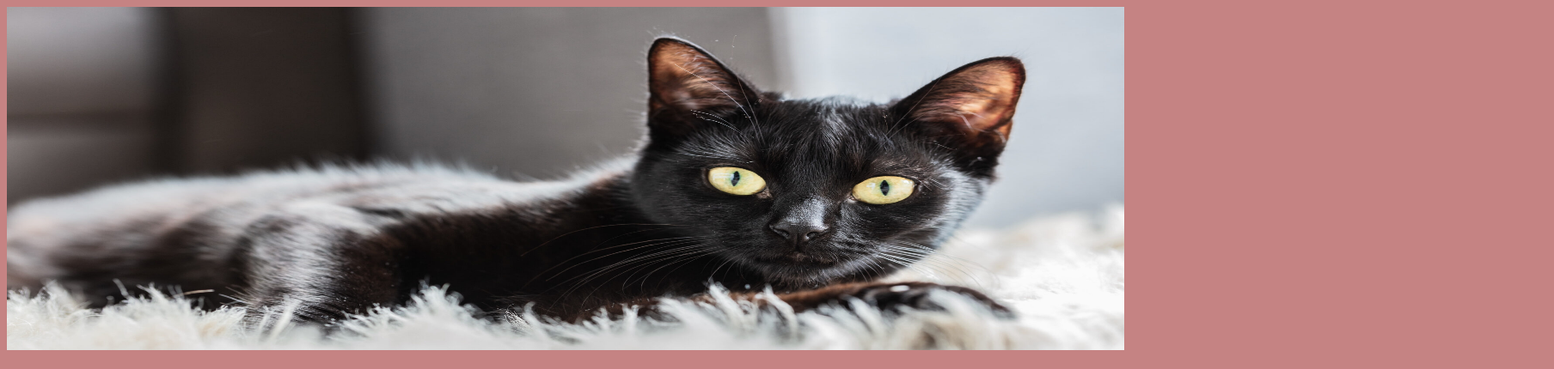
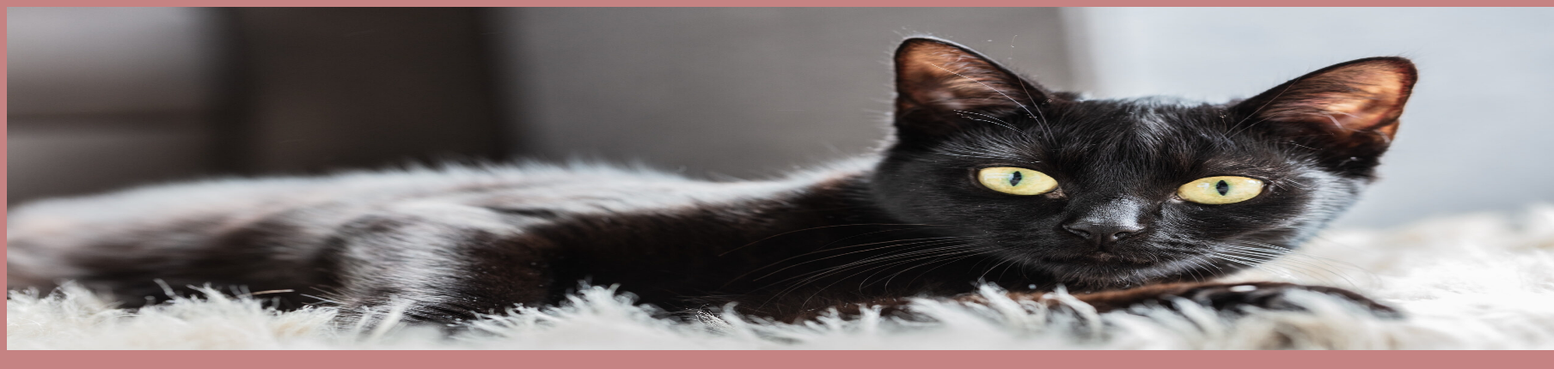
Before and after one commit to kzgirxrz2500313434/site, a plain HTML site: page index.html in a window 1280 px wide. Shown: the top 430 px of the page at 86% size, 1808 px wide, since content can reach past the window. Drawn offline with Linux system fonts and the light colour scheme.

Commit message:
Update style.css

```diff
--- a/style.css
+++ b/style.css
@@ -4,7 +4,7 @@ body{
 }
 
 img{
-    width: 1300px;
+    width: 1800px;
     height: 400px;
 }
 h1, h2, h3{
```
